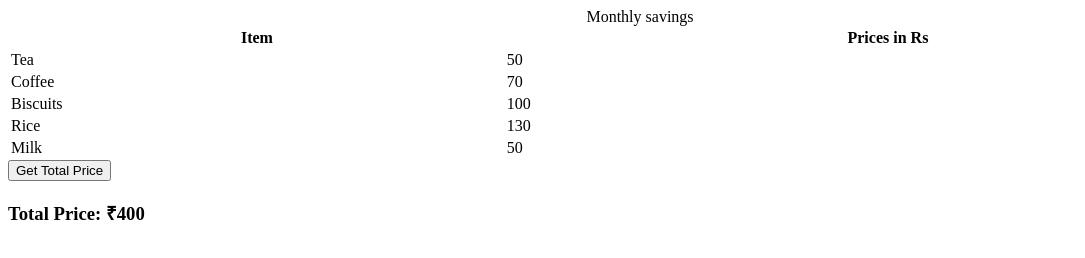
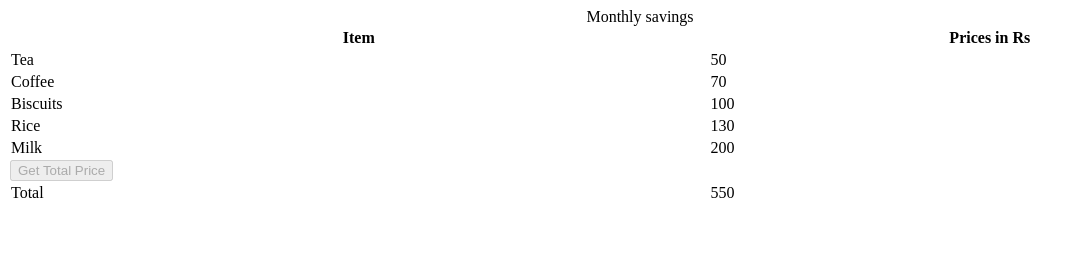
Before and after one commit to acciojob/grofers-checkout-AnushaYuvika, a website: page main.html in a window 1280 px wide. Both pictures are taken after a click on the button "Get Total Price". Shown: the whole page, without its empty margins (0-1085 px from the left). Drawn offline with Linux system fonts and the light colour scheme.

Commit message:
created a submission

```diff
--- a/main.html
+++ b/main.html
@@ -34,7 +34,7 @@
     </tr>
     <tr>
       <td class="item">Milk</td>
-      <td class="price">50</td>
+      <td class="price">200</td>
     </tr>
   </table>
     <script type="text/javascript" src="./script.js">
--- a/script.js
+++ b/script.js
@@ -1,23 +1,56 @@
+// const getSumBtn = document.createElement("button");
+// getSumBtn.append("Get Total Price");
+// document.body.appendChild(getSumBtn);
+
+// const prices = document.querySelectorAll(".price");
+
+// getSumBtn.addEventListener("click", () => {
+
+// 	let total = 0;
+
+// 	prices.forEach((price) => {
+// 		const value = Number(price.textContent);
+// 		total += value;
+// 	});
+
+// 	const row = document.createElement("tr");
+
+// 	const totalLabel = document.createElement("td");
+// 	totalLabel.textContent = "Total";
+
+// 	const totalPrice = document.createElement("td");
+// 	totalPrice.textContent = total;
+
+// 	row.appendChild(totalLabel);
+// 	row.appendChild(totalPrice);
+
+// 	document.querySelector("table").appendChild(row);
+// 	getSumBtn.disabled = true;
+// });
+
 const getSumBtn = document.createElement("button");
-getSumBtn.append("Get Total Price");
-document.body.appendChild(getSumBtn);
+getSumBtn.textContent = "Get Total Price";
+document.querySelector("table").appendChild(getSumBtn);
 
-const result = document.createElement("h3");
-document.body.appendChild(result);
+const prices = document.querySelectorAll(".price");
 
-const getSum = () => {
-  let totalPrice = 0;
-  const prices = document.querySelectorAll(".price");
+getSumBtn.addEventListener("click", () => {
+	let total = 0;
 
-  prices.forEach((price) => {
-    totalPrice += Number(price.textContent);
-  });
+	prices.forEach((price) => {
+		const value = Number(price.textContent);
+		total += value;
+	})
 
-  return totalPrice;
-};
+	const row = document.createElement("tr");
+	const totalLabel = document.createElement("td");
+	totalLabel.textContent = "Total";
+	const totalPrice = document.createElement("td");
+	totalPrice.textContent = total;
 
-// Button Click Event
-getSumBtn.addEventListener("click", () => {
-  const total = getSum();
-  result.textContent = `Total Price: ₹${total}`;
-});
+	row.appendChild(totalLabel);
+	row.appendChild(totalPrice);
+
+	document.querySelector("table").appendChild(row);
+	getSumBtn.disabled = true;
+})
```
